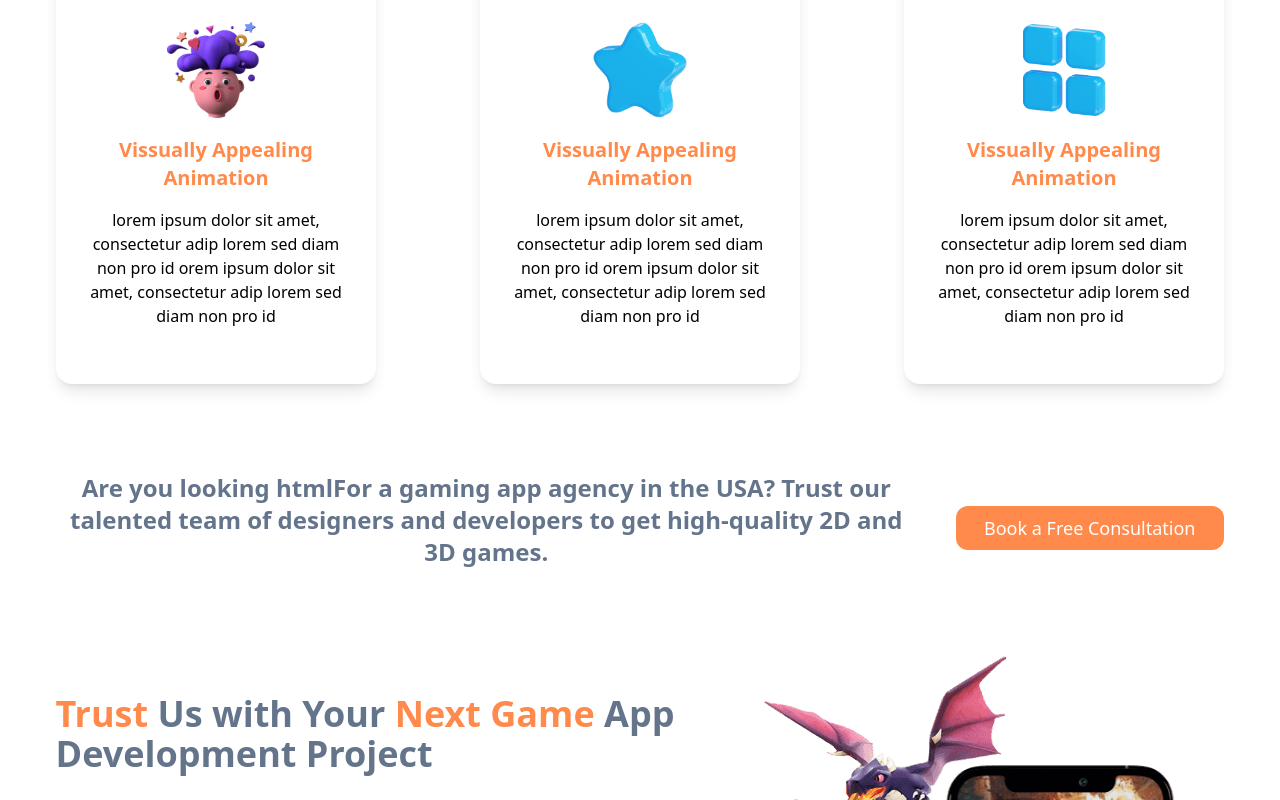
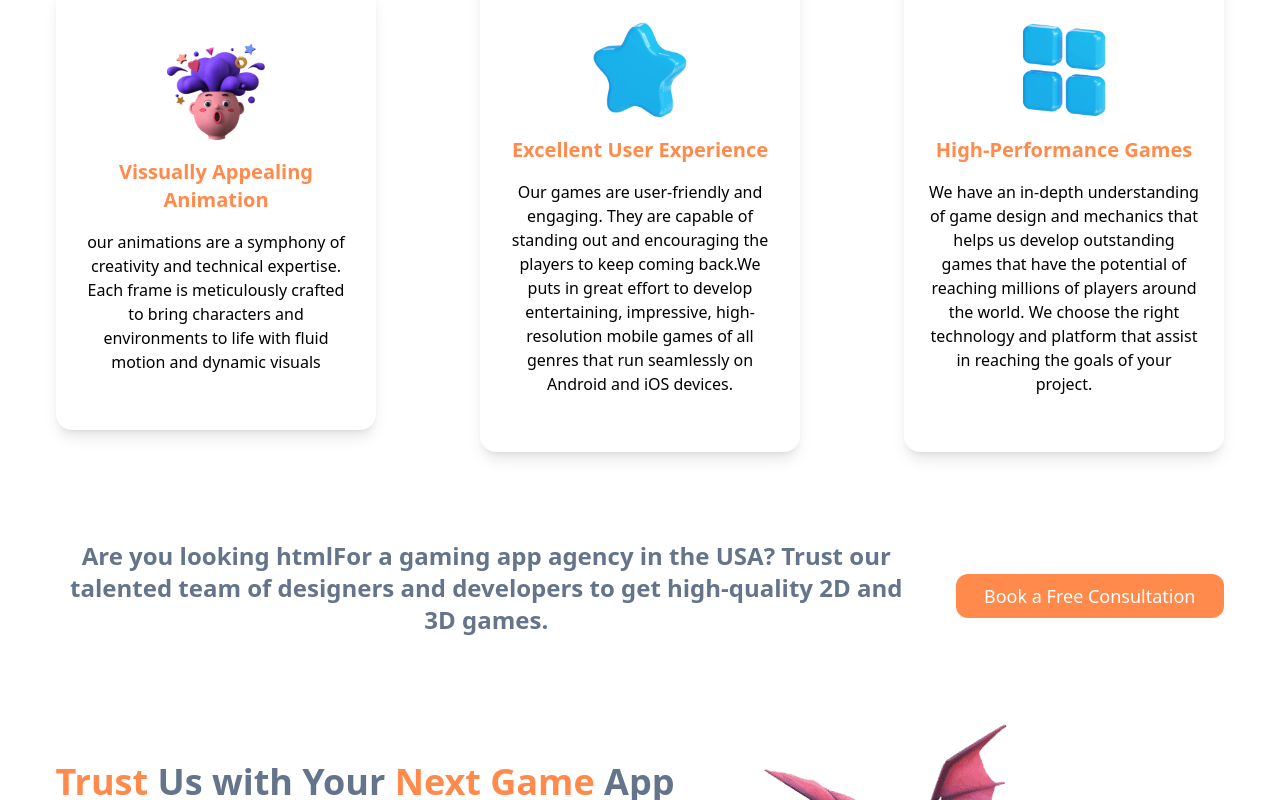
Before and after one commit to wolf021/GameDevCompany, a React (Vite) app: page / in a window 1280 px wide. Shown: the part 1100-1900 px from the top of the page. Built offline with nearby package versions, Linux system fonts and the light colour scheme.

Commit message:
Your commit message here

```diff
--- a/DataConfig/Data.js
+++ b/DataConfig/Data.js
@@ -56,19 +56,20 @@ export const CardData = [
     image: Card1,
     title: "Vissually Appealing Animation",
     description:
-      "lorem ipsum dolor sit amet, consectetur adip lorem sed diam non pro id orem ipsum dolor sit amet, consectetur adip lorem sed diam non pro id",
+      "our animations are a symphony of creativity and technical expertise. Each frame is meticulously crafted to bring characters and environments to life with fluid motion and dynamic visuals",
   },
   {
     image: Card2,
-    title: "Vissually Appealing Animation",
+    title: "Excellent User Experience",
     description:
-      "lorem ipsum dolor sit amet, consectetur adip lorem sed diam non pro id orem ipsum dolor sit amet, consectetur adip lorem sed diam non pro id",
+      "Our games are user-friendly and engaging. They are capable of standing out and encouraging the players to keep coming back.We puts in great effort to develop entertaining, impressive, high-resolution mobile games of all genres that run seamlessly on Android and iOS devices.",
   },
   {
     image: Card3,
-    title: "Vissually Appealing Animation",
+    title: "High-Performance Games",
     description:
-      "lorem ipsum dolor sit amet, consectetur adip lorem sed diam non pro id orem ipsum dolor sit amet, consectetur adip lorem sed diam non pro id",
+      "We have an in-depth understanding of game design and mechanics that helps us develop outstanding games that have the potential of reaching millions of players around the world. We choose the right technology and platform that assist in reaching the goals of your project."
+
   },
 ]
 
@@ -104,75 +105,76 @@ export const OurServices = [
     image: Card1,
     title: "Android Game Development",
     description:
-      "lorem ipsum dolor sit amet, consectetur adip lorem sed diam non pro id orem ipsum dolor sit amet, consectetur adip lorem sed diam non pro id",
+      "Craft captivating Android games with cutting-edge technology, delivering seamless performance and immersive gaming experiences.",
   },
   {
     image: Card2,
-    title: "Ios Game Development",
+    title: "iOS Game Development",
     description:
-      "lorem ipsum dolor sit amet, consectetur adip lorem sed diam non pro id orem ipsum dolor sit amet, consectetur adip lorem sed diam non pro id",
+      "Elevate gaming on iOS devices with innovative design and smooth functionality, ensuring a captivating user experience.",
   },
   {
     image: Card3,
     title: "Amazon Game Development",
     description:
-      "lorem ipsum dolor sit amet, consectetur adip lorem sed diam non pro id orem ipsum dolor sit amet, consectetur adip lorem sed diam non pro id",
+      "Build thrilling games for the Amazon platform, combining creativity with technical excellence to create an engaging adventure.",
   },
   {
     image: Card1,
     title: "Game Ads",
     description:
-      "lorem ipsum dolor sit amet, consectetur adip lorem sed diam non pro id orem ipsum dolor sit amet, consectetur adip lorem sed diam non pro id",
+      "Amplify game visibility through strategic and compelling advertisements, reaching the right audience for maximum impact.",
   },
   {
     image: Card2,
     title: "In-App Purchases",
     description:
-      "lorem ipsum dolor sit amet, consectetur adip lorem sed diam non pro id orem ipsum dolor sit amet, consectetur adip lorem sed diam non pro id",
+      "Enhance user engagement and revenue streams by integrating seamless in-app purchase systems, optimizing the gaming experience.",
   },
   {
     image: Card3,
     title: "Bug Fixes",
     description:
-      "lorem ipsum dolor sit amet, consectetur adip lorem sed diam non pro id orem ipsum dolor sit amet, consectetur adip lorem sed diam non pro id",
+      "Ensure a smooth gaming experience by promptly identifying and resolving bugs, maintaining the integrity of your game.",
   },
   {
     image: Card2,
     title: "Web Development",
     description:
-      "lorem ipsum dolor sit amet, consectetur adip lorem sed diam non pro id orem ipsum dolor sit amet, consectetur adip lorem sed diam non pro id",
+      "Translate your Web experiences , creating an online presence for wider reach and accessibility.",
   },
   {
-    image: Card3,
+    image: Card1,
     title: "FrontEnd Development",
     description:
-      "lorem ipsum dolor sit amet, consectetur adip lorem sed diam non pro id orem ipsum dolor sit amet, consectetur adip lorem sed diam non pro id",
+      "Design visually appealing and user-friendly interfaces for an enjoyable User experience.",
   },
   {
     image: Card3,
     title: "Backend Development",
     description:
-      "lorem ipsum dolor sit amet, consectetur adip lorem sed diam non pro id orem ipsum dolor sit amet, consectetur adip lorem sed diam non pro id",
+      "Strengthen your Web's backbone with robust backend development, optimizing performance and scalability.",
   },
   {
-    image: Card3,
-    title: "Seo",
+    image: Card2,
+    title: "SEO",
     description:
-      "lorem ipsum dolor sit amet, consectetur adip lorem sed diam non pro id orem ipsum dolor sit amet, consectetur adip lorem sed diam non pro id",
+      "Boost Web discoverability through strategic Search Engine Optimization, increasing visibility in the digital landscape.",
   },
   {
-    image: Card3,
+    image: Card1,
     title: "Mobile Responsive Design",
     description:
-      "lorem ipsum dolor sit amet, consectetur adip lorem sed diam non pro id orem ipsum dolor sit amet, consectetur adip lorem sed diam non pro id",
+      "Adapt Web design to various mobile devices for a consistent and engaging experience across different screens.",
   },
   {
     image: Card3,
     title: "Testing & Deployment",
     description:
-      "lorem ipsum dolor sit amet, consectetur adip lorem sed diam non pro id orem ipsum dolor sit amet, consectetur adip lorem sed diam non pro id",
+      "Guarantee Web quality through rigorous testing and seamless deployment, ensuring a flawless gaming experience.",
   },
-]
+];
+
 
 export const OurServicesLinks = [
   {
```
